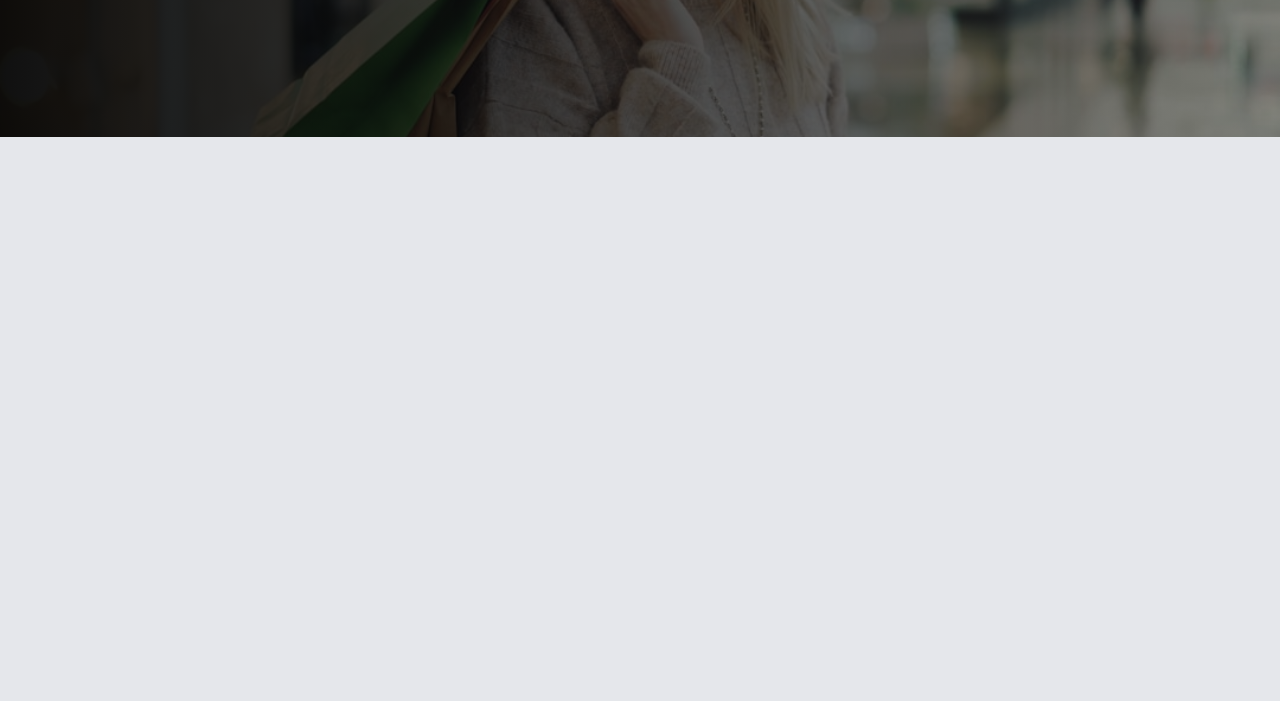
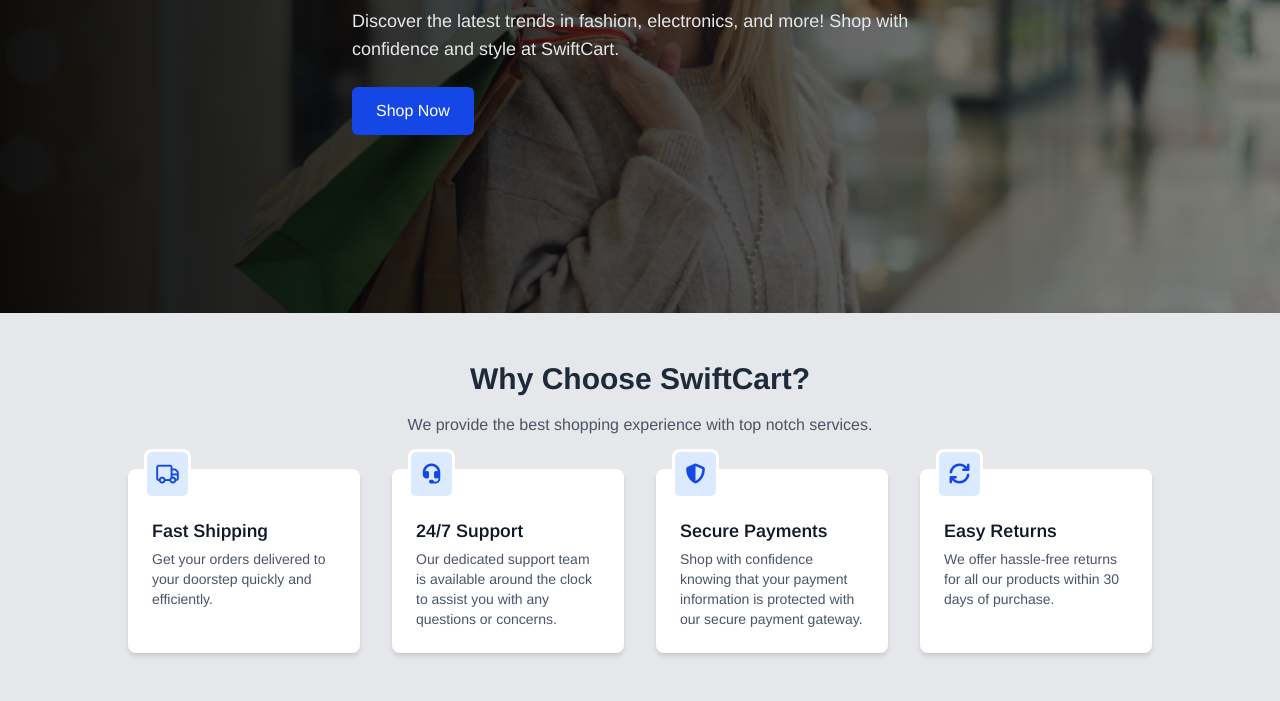
Before and after one commit to Sheikh-Rasel2001/swiftCart, a plain HTML site: page index.html in a window 1280 px wide. Shown: the part 363-1064 px from the top of the page. Before the commit the page ends 800 px from the top, so only its background shows below. Drawn offline with nearby package versions, Linux system fonts and the light colour scheme.

Commit message:
service card add

```diff
--- a/index.html
+++ b/index.html
@@ -4,6 +4,7 @@
 <head>
   <meta charset="UTF-8" />
   <meta name="viewport" content="width=device-width, initial-scale=1.0" />
+  <link rel="shortcut icon" href="Assets/swift.png" type="image/x-icon">
   <script src="https://cdn.jsdelivr.net/npm/@tailwindcss/browser@4"></script>
   <link rel="stylesheet" href="style.css" />
   <!-- font awesome -->
@@ -55,7 +56,8 @@
           </div>
           <!-- cart  -->
           <div>
-            <span class="text-gray-700 cursor-pointer hover:text-blue-700"><i class="fa-solid fa-cart-shopping"></i></span>
+            <span class="text-gray-700 cursor-pointer hover:text-blue-700"><i
+                class="fa-solid fa-cart-shopping"></i></span>
           </div>
           <!-- bar icon -->
           <div class="lg:hidden">
@@ -80,11 +82,70 @@
     </div>
   </nav>
   <!-- banner section -->
-  <section class="w-full bg-gray-300 h-96 flex justify-start items-center banner">
-    <div class="text-center ml-48">
-      <h1 class="text-5xl font-bold text-white mb-4">Best Collection For You</h1>
-      <p class="text-gray-700 text-lg">Discover the latest trends in fashion, electronics, and more! Shop with confidence and style at SwiftCart.</p>
+  <section class="w-full banner min-h-[70vh] flex items-center">
+
+    <div class="max-w-6xl mx-auto px-6 md:px-10 lg:px-16
+              flex flex-col justify-center items-start
+              text-left">
+
+      <h1 class="text-2xl sm:text-3xl md:text-4xl lg:text-5xl
+               font-bold text-white mb-4 leading-tight">
+        Best Collection For You
+      </h1>
+      <p class="text-gray-200 text-sm sm:text-base md:text-lg
+              mb-6 max-w-xl">
+        Discover the latest trends in fashion, electronics, and more!
+        Shop with confidence and style at SwiftCart.
+      </p>
+      <button class="bg-blue-700 text-white
+                   px-5 py-2 sm:px-6 sm:py-3
+                   rounded-md hover:bg-blue-800
+                   transition duration-300">
+        Shop Now
+      </button>
     </div>
+  </section>
+
+  <!-- our choose section -->
+   <section>
+      <div class="max-w-6xl mx-auto px-6 md:px-10 lg:px-16 py-12">
+        <h2 class="text-xl sm:text-2xl md:text-3xl
+                    font-bold text-gray-800 mb-4 text-center">
+          Why Choose SwiftCart?
+        </h2>
+        <p class="text-gray-600 text-center mb-8 max-w-2xl mx-auto">
+          We provide the best shopping experience with top notch services.
+        </p>
+        <div class="grid grid-cols-1 md:grid-cols-4 gap-8">
+          <!-- feature 1 -->
+          <div class="bg-white p-6 rounded-lg shadow-md text-center relative">
+            <span class="border-white border-3 bg-blue-100 p-2 text-center text-xl font-bold absolute -top-5 left-4 rounded-lg"><i class="fa-regular fa-truck text-blue-700"></i></span>
+            <h3 class="text-lg text-left text-gray-900 font-semibold mb-1 mt-6">Fast Shipping</h3>
+            <p class="text-gray-600 text-sm text-left">Get your orders delivered to your doorstep quickly and efficiently.</p>
+          </div>
+          <!-- feature 2 -->
+          <div class="bg-white p-6 rounded-lg shadow-md text-center relative">
+            <span class="border-white border-3 bg-blue-100 p-2 text-center text-xl font-bold absolute -top-5 left-4 rounded-lg"><i class="fa-solid fa-headset text-blue-700"></i></span>
+            <h3 class="text-lg text-left text-gray-900 font-semibold mb-1 mt-6">24/7 Support</h3>
+            <p class="text-gray-600 text-sm text-left">Our dedicated support team is available around the clock to assist you with any questions or concerns.</p>
+          </div>
+          <!-- feature 3 -->
+          <div class="bg-white p-6 rounded-lg shadow-md text-center relative">
+            <span class="border-white border-3 bg-blue-100 p-2 text-center text-xl font-bold absolute -top-5 left-4 rounded-lg"><i class="fa-solid fa-shield-halved text-blue-700"></i></span>
+            <h3 class="text-lg text-left text-gray-900 font-semibold mb-1 mt-6">Secure Payments</h3>
+            <p class="text-gray-600 text-sm text-left">Shop with confidence knowing that your payment information is protected with our secure payment gateway.</p>
+          </div>
+          <!-- feature 4 -->
+          <div class="bg-white p-6 rounded-lg shadow-md text-center relative">
+            <span class="border-white border-3 bg-blue-100 p-2 text-center text-xl font-bold absolute -top-5 left-4 rounded-lg"><i class="fa-solid fa-arrows-rotate text-blue-700"></i></span>
+            <h3 class="text-lg text-left text-gray-900 font-semibold mb-1 mt-6">Easy Returns</h3>
+            <p class="text-gray-600 text-sm text-left">We offer hassle-free returns for all our products within 30 days of purchase.</p>
+          </div>
+
+        </div>
+      </div>
+
+   </section>
 
   <script src="script.js"></script>
 </body>
```
Also changed, not shown: Assets/swift.png (added). Lines whose indentation alone changed are shown as unchanged.
